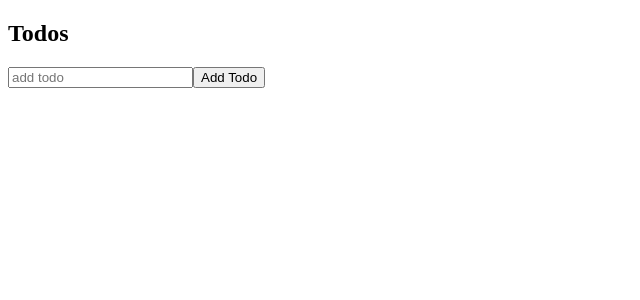
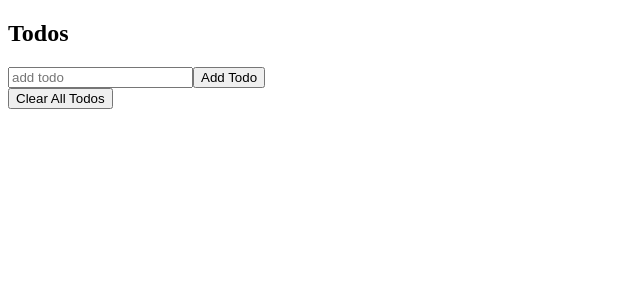
Before and after one commit to rbastiansch/todo-list, a React (Create React App) app: page / in a window 1280 px wide. Shown: the top 300 px of the page, without its empty margins (0-640 px from the left). Built offline with nearby package versions, Linux system fonts and the light colour scheme.

Commit message:
add todos list, delete single and all todos

```diff
--- a/src/actions/index.js
+++ b/src/actions/index.js
@@ -1,10 +1,28 @@
 export const ADD_TODO = 'ADD_TODO';
+export const REMOVE_TODO = 'REMOVE_TODO';
+export const CLEAR_TODOS = 'CLEAR_TODOS';
 
+let nextTodoId = 0;
 export const addTodo = (text) => {
   const action = {
     type: ADD_TODO,
+    id: nextTodoId++,
     text
   }
-  console.log('add todo action', action);
   return action;
 }
+
+export const removeTodo = (id) => {
+  const action = {
+    type: REMOVE_TODO,
+    id
+  }
+  return action;
+}
+
+export const clearTodos = () => {
+  const action = {
+    type: CLEAR_TODOS
+  }
+  return action;
+}
--- a/src/components/AddTodo.js
+++ b/src/components/AddTodo.js
@@ -7,12 +7,23 @@ class AddTodo extends Component {
       text: ''
     }
   }
+
   addTodo() {
     const { text } = this.state;
     this.props.addTodo(text);
   }
 
+  removeTodo(id) {
+    this.props.removeTodo(id);
+  }
+
+  clearTodos() {
+    this.props.clearTodos();
+  }
+
   render() {
+    const { values } = this.props;
+    const checkObject = !(Object.keys(values).length === 0 && values.constructor === Object);
     return (
       <div>
         <input type="text" placeholder="add todo"
@@ -20,7 +31,25 @@ class AddTodo extends Component {
         <button type="button"
                 onClick={() => this.addTodo()} >Add Todo
         </button>
-        <p>{this.props.value.text}</p>
+        {
+          checkObject ?
+            values.map((value, key) => {
+              return (
+                <div key={key}>
+                  <p>{value.text}</p>
+                  <button type="button"
+                          onClick={() => this.removeTodo(value.id)} >removeTodo
+                  </button>
+                </div>
+              )
+            })
+          : null
+        }
+        <div>
+          <button type="button"
+                  onClick={() => this.clearTodos()}>Clear All Todos
+          </button>
+        </div>
       </div>
     )
   }
--- a/src/components/App.js
+++ b/src/components/App.js
@@ -4,10 +4,15 @@ import AddTodo from './AddTodo';
 
 class App extends Component {
   render() {
+    const { values, addTodo, removeTodo, clearTodos } = this.props;
     return (
       <div>
         <h2>Todos</h2>
-        <AddTodo value={this.props.value} addTodo={this.props.addTodo} />
+        <AddTodo values={values}
+                 addTodo={addTodo}
+                 removeTodo={removeTodo}
+                 clearTodos={clearTodos}
+        />
       </div>
     )
   }
--- a/src/index.js
+++ b/src/index.js
@@ -3,13 +3,15 @@ import ReactDOM from 'react-dom';
 import { createStore } from 'redux';
 import App from './components/App';
 import todos from './reducers';
-import { addTodo } from "./actions/index";
+import { addTodo, removeTodo, clearTodos } from "./actions/index";
 
 const store = createStore(todos);
 
 const render = () => ReactDOM.render(
-  <App value={store.getState()}
+  <App values={store.getState()}
        addTodo={prop => store.dispatch(addTodo(prop))}
+       removeTodo={prop => store.dispatch(removeTodo(prop))}
+       clearTodos={() => store.dispatch(clearTodos())}
   />, document.getElementById('root')
 );
 
--- a/src/reducers/index.js
+++ b/src/reducers/index.js
@@ -1,10 +1,19 @@
-import { ADD_TODO } from '../actions';
+import { ADD_TODO, REMOVE_TODO, CLEAR_TODOS } from '../actions';
+
+const removeById = (state = [], id) => {
+  const todos = state.filter(todo => todo.id !== id);
+  return todos;
+}
 
 const todos = (state = [], action) => {
   switch(action.type) {
     case ADD_TODO:
-      return { ...state, text: action.text }
-
+      return [...state, { text: action.text, id: action.id }]
+    case REMOVE_TODO:
+      const todos = removeById(state, action.id);
+      return todos;
+    case CLEAR_TODOS:
+      return {}
     default:
       return { ...state }
   }
```
